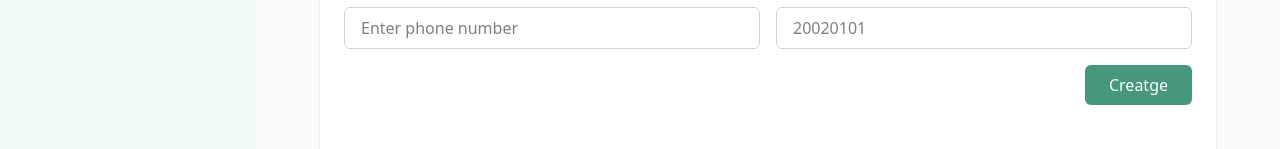
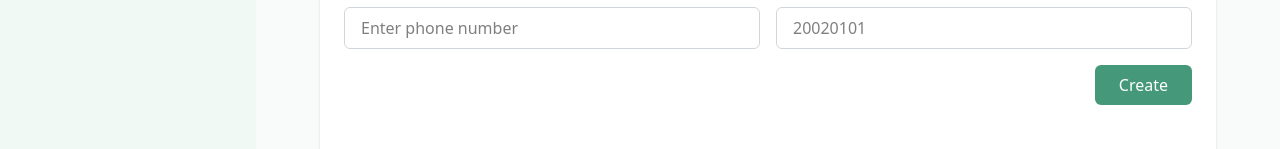
Before and after one commit to javohirxolboyev01/homework-studentPanel, a React (Vite) app: page /student in a window 1280 px wide. Shown: the part 406-555 px from the top of the page. Built offline with nearby package versions, Linux system fonts and the light colour scheme; no server answers.

Commit message:
Student Panel

```diff
--- a/src/pages/dashboard/students/StudentForm.tsx
+++ b/src/pages/dashboard/students/StudentForm.tsx
@@ -125,9 +125,13 @@ const StudentForm = () => {
         <div className="md:col-span-2 flex justify-end">
           <button
             type="submit"
-            className="bg-[#46987a] text-white px-6 py-2 rounded-md hover:bg-[#3d866c] transition duration-200"
+            className={`text-white px-6 py-2 rounded-md transition duration-200 ${
+              edit
+                ? "bg-yellow-600 hover:bg-yellow-700"
+                : "bg-[#46987a] hover:bg-[#3d866c]"
+            }`}
           >
-            {edit ? "Save" : "Creatge"}
+            {edit ? "Save" : "Create"}
           </button>
         </div>
       </form>
```
